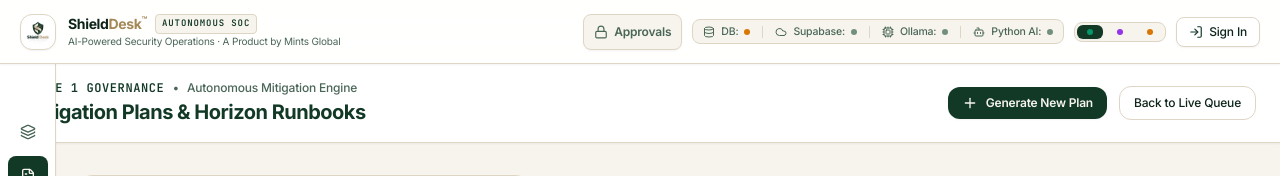
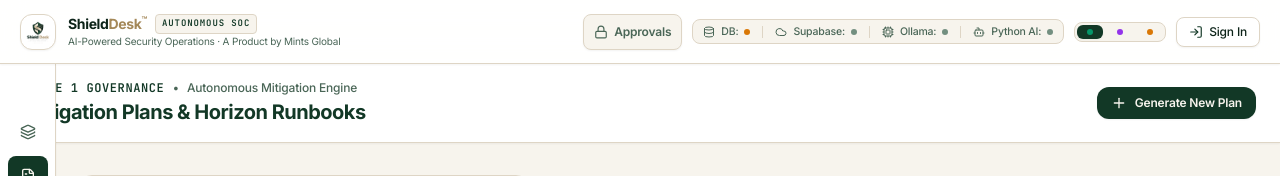
Before and after one commit to Mints-ai/SHIELD-DESK, a Next.js app: page /dashboard/plans in a window 1280 px wide. Shown: the top 176 px of the page. Built offline with nearby package versions, Linux system fonts and the light colour scheme; no server answers; the database is empty.

Commit message:
removed Unwanted Back to live Queue button

```diff
--- a/src/app/dashboard/plans/page.tsx
+++ b/src/app/dashboard/plans/page.tsx
@@ -130,12 +130,7 @@ export default function PlansIndexPage() {
               <Plus className="h-4 w-4" />
               <span>Generate New Plan</span>
             </button>
-            <Link
-              href="/"
-              className="px-3.5 py-2 rounded-xl border border-[var(--sd-border)] bg-white hover:bg-[var(--sd-panel-hover)] text-xs font-medium text-[var(--sd-text)] transition-colors"
-            >
-              Back to Live Queue
-            </Link>
+
           </div>
         </div>
       </header>
```
